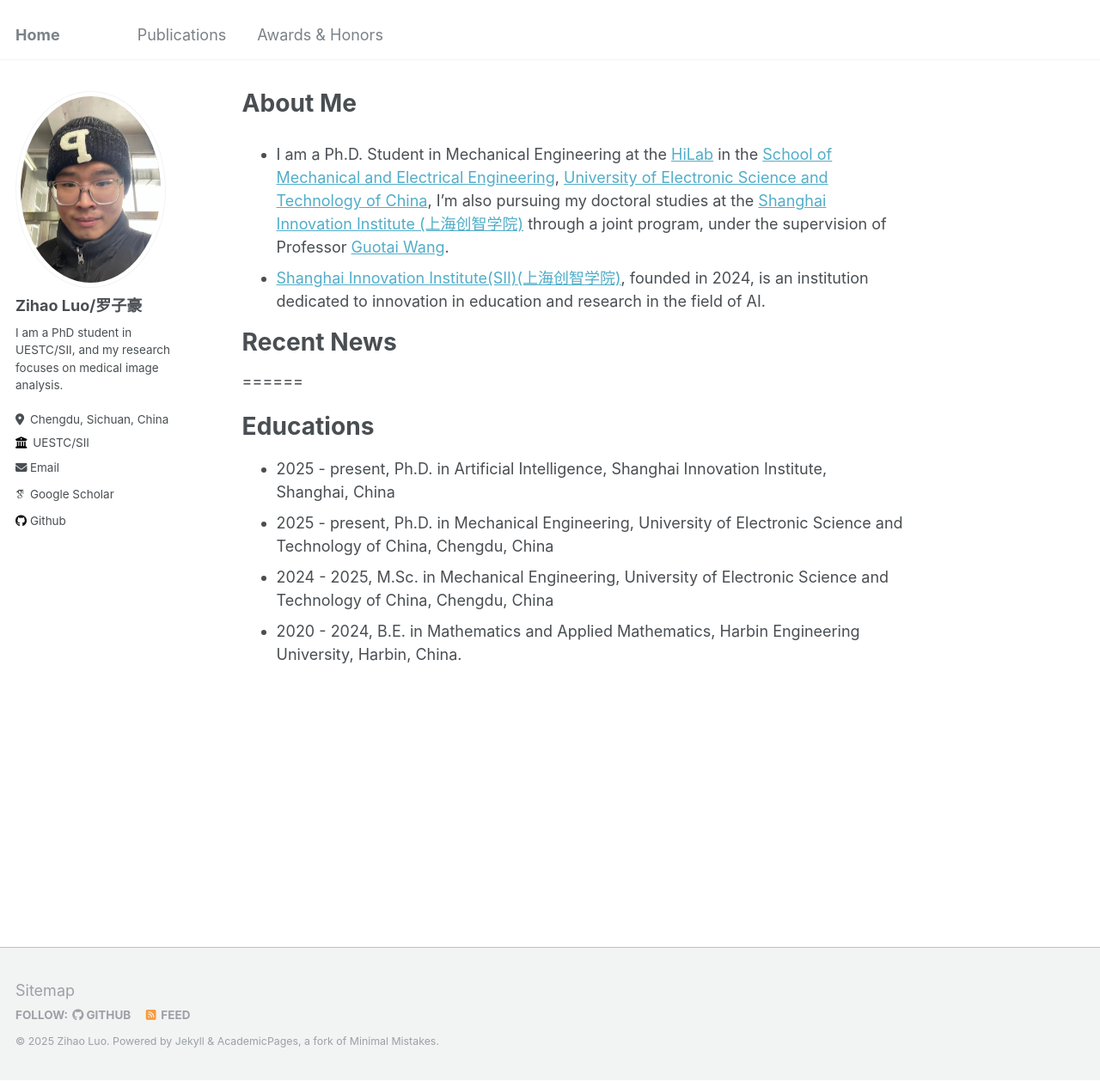
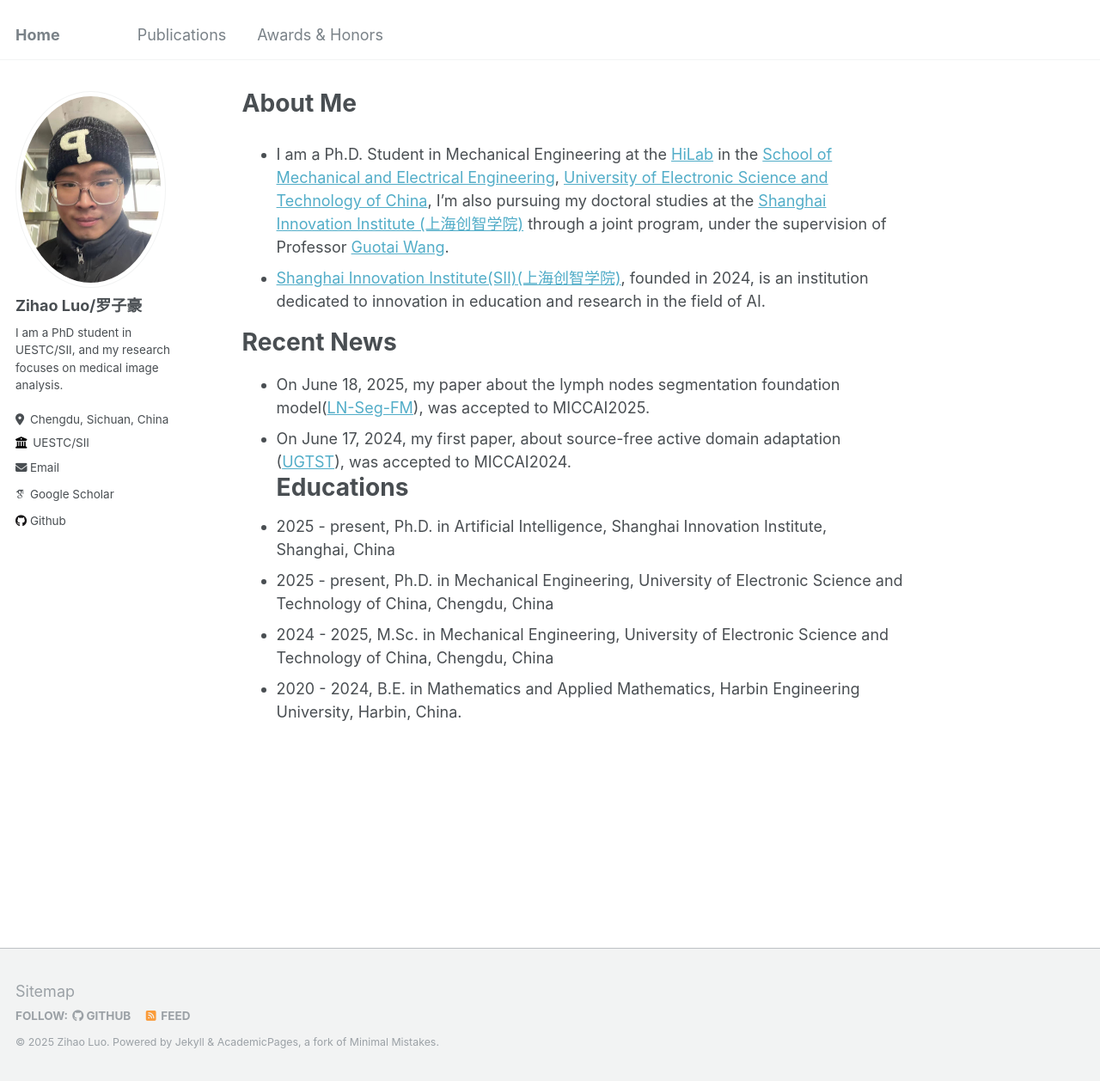
Before and after one commit to Zihaoluoh/zihaoluoh.github.io, a Jekyll site: the page built from _pages/about.md, in a window 1280 px wide and 1258 px high. Shown: the whole window at 86% size. Built offline with Jekyll 4.4.1, drawn with Linux system fonts in a browser that asks for light colours; some web fonts are replaced.

Commit message:
Update about.md

```diff
--- a/_pages/about.md
+++ b/_pages/about.md
@@ -10,7 +10,8 @@ redirect_from:
 - [Shanghai Innovation Institute(SII)(上海创智学院)](https://www.sii.edu.cn/), founded in 2024, is an institution dedicated to innovation in education and research in the field of AI.
 
 # Recent News
-======
+*  On June 18, 2025, my paper about the lymph nodes segmentation foundation model([LN-Seg-FM](https://arxiv.org/pdf/2503.00748)), was accepted to MICCAI2025.
+*  On June 17, 2024, my first paper, about source-free active domain adaptation ([UGTST](https://arxiv.org/pdf/2407.02893)), was accepted to MICCAI2024.
 # Educations
 - 2025 - present, Ph.D. in Artificial Intelligence, Shanghai Innovation Institute, Shanghai, China
 - 2025 - present, Ph.D. in Mechanical Engineering, University of Electronic Science and Technology of China, Chengdu, China
```
